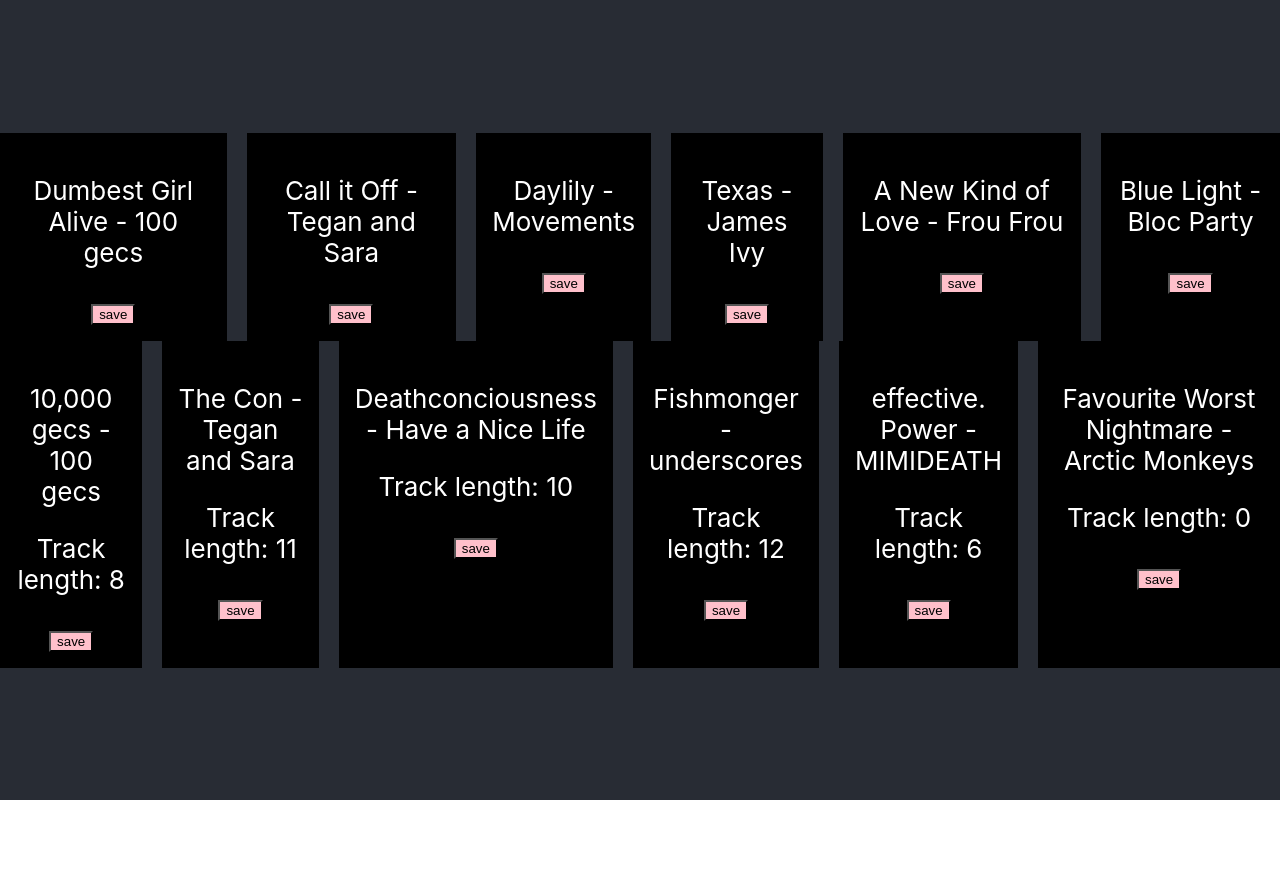
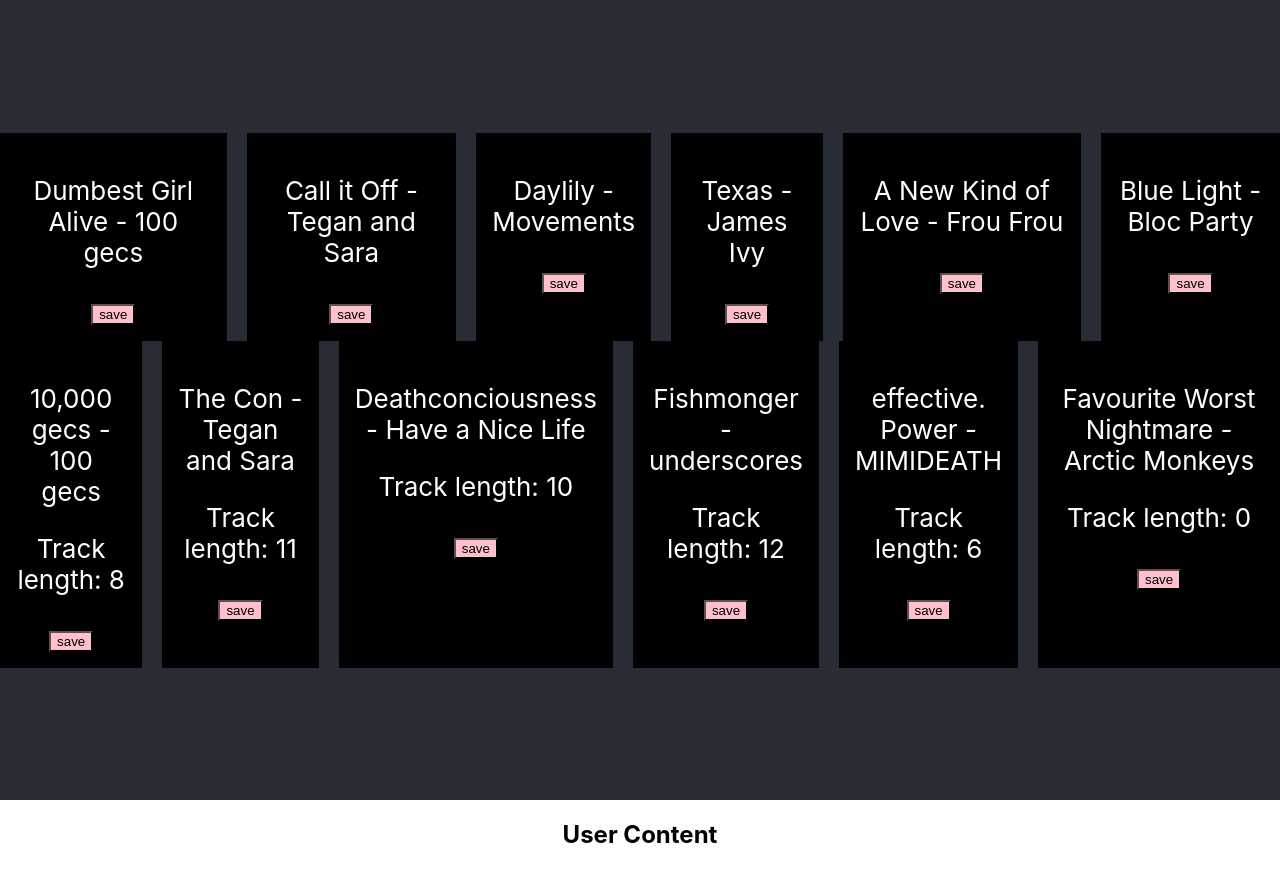
Before and after one commit to tecxh/vigilant-dollop, a React (Create React App) app: page / in a window 1280 px wide. Before the commit the page ends 800 px from the top, so only its background shows below. Built offline with nearby package versions, Linux system fonts and the light colour scheme.

Commit message:
stub user content component

```diff
--- a/src/App.tsx
+++ b/src/App.tsx
@@ -1,5 +1,5 @@
 import './App.css';
-import { AlbumList, SongList } from './components';
+import { AlbumList, SongList, UserContent } from './components';
 import { mockSongs, mockAlbums } from './mocks';
 
 function App() {
@@ -13,6 +13,7 @@
         <SongList songs={mockSongs} editable onSave={handleContentSave} />
         <AlbumList albums={mockAlbums} editable onSave={handleContentSave} />
       </header>
+      <UserContent />
     </div>
   );
 }
--- /dev/null
+++ b/src/components/UserContent/UserContent.tsx
@@ -0,0 +1,19 @@
+import { AlbumList } from "../AlbumList"
+import { SongList } from "../SongList"
+
+export const UserContent = () => {
+    const { songs, albums } = (() => {
+        return {
+            songs: [],
+            albums: []
+        }
+    })();
+
+    return (
+        <div>
+            <h2>User Content</h2>
+            <SongList songs={songs} />
+            <AlbumList albums={albums} />
+        </div>
+    )
+}
--- /dev/null
+++ b/src/components/UserContent/index.ts
@@ -0,0 +1 @@
+export * from './UserContent'
--- a/src/components/index.ts
+++ b/src/components/index.ts
@@ -1,2 +1,3 @@
 export * from './AlbumList';
 export * from './SongList';
+export * from './UserContent'
```
